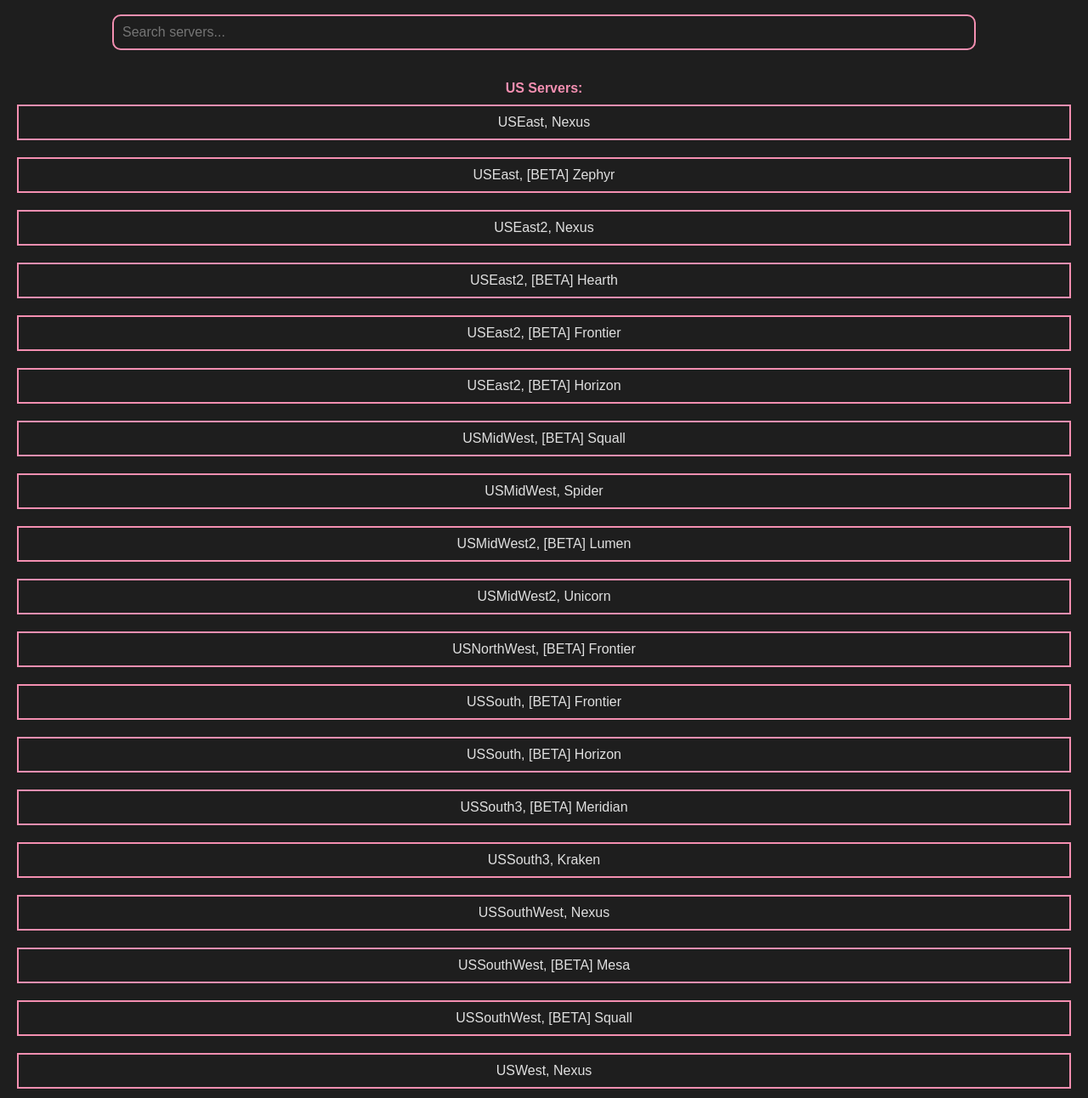
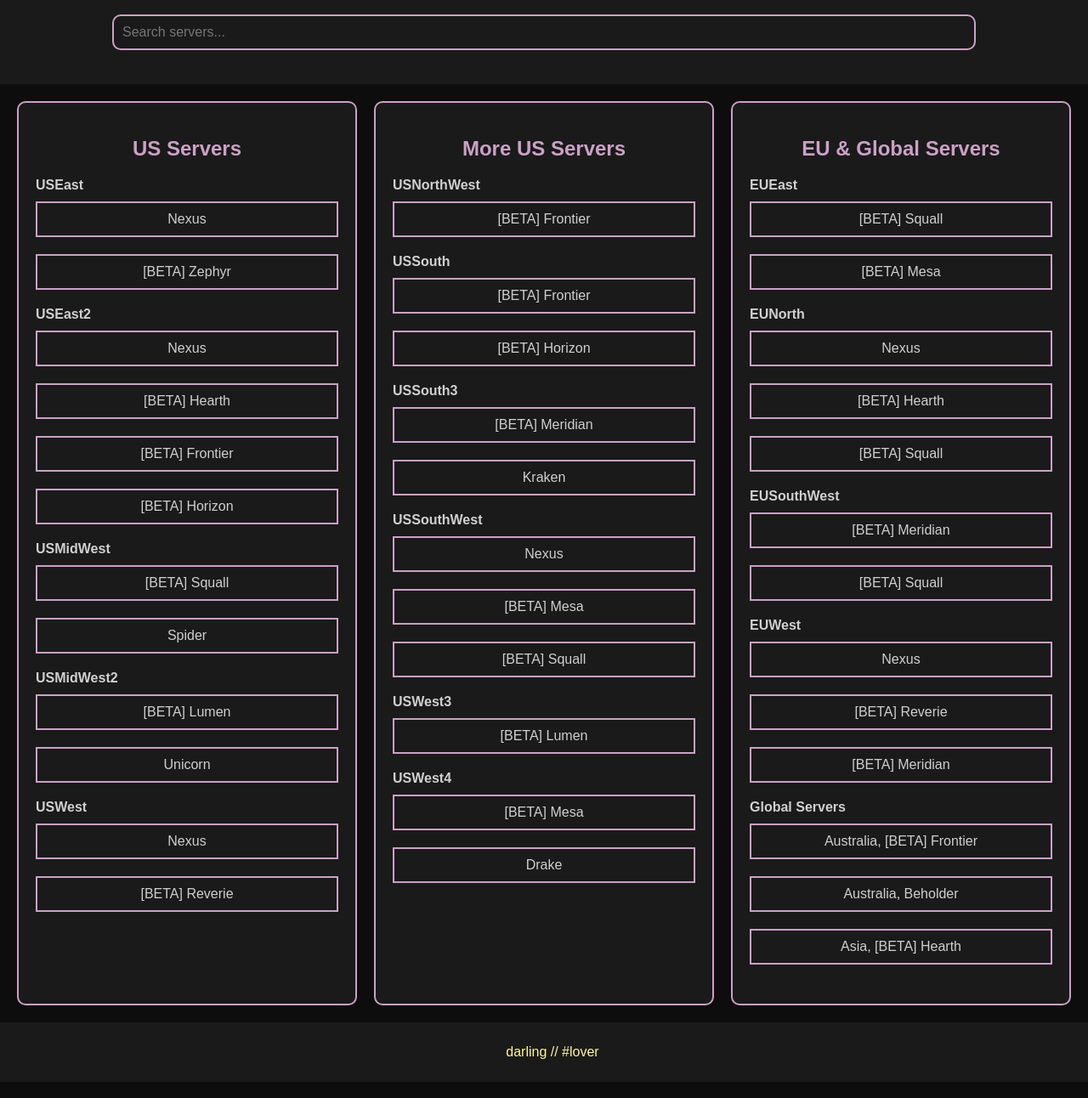
Before and after one commit to jeff-zhou8/rotmg-ips, a website: page frontend/public/index.html in a window 1280 px wide. Shown: the part 68-1360 px from the top of the page at 85% size. Drawn offline with Linux system fonts and the light colour scheme.

Commit message:
Release v1.0.0

````diff
--- a/backend/server.js
+++ b/backend/server.js
@@ -14,7 +14,7 @@ app.use(express.static(path.join(__dirname, '../frontend/public')));
 // API Routes
 app.use('/api', routes);
 
-// Serve index.html for any other route
+// Catch-all route to serve frontend's index.html
 app.get('*', (req, res) => {
   res.sendFile(path.join(__dirname, '../frontend/public/index.html'));
 });
--- a/frontend/package.json
+++ b/frontend/package.json
@@ -1,9 +1,9 @@
 {
   "name": "realm-of-the-mad-god-ip-tool-frontend",
   "version": "1.0.0",
-  "description": "Frontend for Realm of the Mad God IP Tool.",
   "scripts": {
-    "start": "http-server public"
+    "start": "http-server public",
+    "build": "echo 'Build step not defined'"
   },
   "dependencies": {
     "http-server": "^14.1.0"
--- a/frontend/public/css/styles.css
+++ b/frontend/public/css/styles.css
@@ -1,16 +1,16 @@
 /* Main body styling */
 body {
     font-family: Arial, sans-serif;
-    background-color: #121212; /* Dark background */
-    color: #E0E0E0; /* Light text */
+    background-color: #0D0D0D; /* Darker background */
+    color: #D0D0D0; /* Light text */
     margin: 0;
     padding: 0;
 }
 
 /* Header */
 header {
-    background-color: #1E1E1E; /* Dark grey header */
-    color: #F48FB1; /* Pastel pink text */
+    background-color: #1A1A1A; /* Dark grey header */
+    color: #CBA1C5; /* Light purple text */
     padding: 20px;
     text-align: center;
 }
@@ -18,10 +18,10 @@ header {
 h1 {
     margin: 0;
     font-size: 2.5em;
-    color: #F48FB1; /* Pastel pink heading */
+    color: #CBA1C5; /* Light purple heading */
 }
 
-/* Navigation bar */
+/* Navigation */
 nav {
     margin-top: 20px;
 }
@@ -30,9 +30,9 @@ input[type="text"] {
     width: 80%;
     padding: 10px;
     margin-bottom: 20px;
-    border: 2px solid #F48FB1; /* Pastel pink border */
-    background-color: #1E1E1E; /* Dark input background */
-    color: #E0E0E0;
+    border: 2px solid #CBA1C5; /* Purple border */
+    background-color: #1A1A1A;
+    color: #D0D0D0;
     border-radius: 10px;
     font-size: 16px;
 }
@@ -49,33 +49,36 @@ li {
 
 /* Button styling */
 button {
-    background-color: #1E1E1E; /* Dark button */
-    border: 2px solid #F48FB1; /* Pastel pink border */
-    color: #E0E0E0;
+    background-color: #1A1A1A;
+    border: 2px solid #CBA1C5;
+    color: #D0D0D0;
     padding: 10px;
     width: 100%;
     margin-bottom: 10px;
     font-size: 16px;
     cursor: pointer;
     transition: background-color 0.3s ease, border-color 0.3s ease;
+    position: relative;
 }
 
 button:hover {
-    background-color: #333; /* Darker background on hover */
-    border-color: #FFCC80; /* Pastel orange hover effect */
+    background-color: #292929;
+    border-color: #9A72B0; /* Darker purple on hover */
 }
 
+/* IP reveal on hover */
 button span {
     color: #CE93D8; /* Pastel purple for IPs */
     visibility: hidden;
     opacity: 0;
     transition: opacity 0.3s ease;
+    position: absolute;
+    top: 50%;
+    left: 50%;
+    transform: translate(-50%, -50%);
 }
 
 button:hover span {
-    visibility:### **styles.css** (continued):
-
-```css
     visibility: visible;
     opacity: 1;
 }
@@ -95,29 +98,50 @@ main {
 .column {
     width: 30%;
     padding: 20px;
-    background-color: #1E1E1E; /* Dark background for columns */
-    border: 2px solid #F48FB1; /* Pastel pink border */
+    background-color: #1A1A1A;
+    border: 2px solid #CBA1C5;
     border-radius: 10px;
 }
 
 .column h2 {
     text-align: center;
-    color: #F48FB1; /* Pastel pink section headings */
+    color: #CBA1C5;
 }
 
-/* Footer */
-footer {
-    background-color: #1E1E1E;
-    color: #FFF59D;
-    text-align: center;
-    padding: 10px;
-    width: 100%;
+/* Notification popup */
+#notification {
+    display: none;
+    position: fixed;
+    bottom: 20px;
+    right: 20px;
+    background-color: #2F2F2F;
+    color: #D0D0D0;
+    padding: 15px 20px;
+    border-radius: 8px;
+    font-size: 14px;
+    z-index: 1000;
+}
+
+#notification.show {
+    display: block;
+    animation: fadein 0.5s, fadeout 0.5s 4.5s;
+}
+
+/* Animation for notification */
+@keyframes fadein {
+    from { bottom: 0; opacity: 0; }
+    to { bottom: 20px; opacity: 1; }
+}
+
+@keyframes fadeout {
+    from { bottom: 20px; opacity: 1; }
+    to { bottom: 0; opacity: 0; }
 }
 
 /* Modern scrollbar styling */
 body {
     scrollbar-width: thin;
-    scrollbar-color: #888 #1E1E1E; /* Grey scrollbar on dark background */
+    scrollbar-color: #888 #1A1A1A;
 }
 
 body::-webkit-scrollbar {
@@ -125,8 +149,17 @@ body::-webkit-scrollbar {
 }
 
 body::-webkit-scrollbar-thumb {
-    background-color: #888; /* Grey scrollbar thumb */
+    background-color: #888;
     border-radius: 10px;
+}
+
+/* Footer */
+footer {
+    background-color: #1A1A1A;
+    color: #FFF59D;
+    text-align: center;
+    padding: 10px;
+    width: 100%;
 }
 
 /* Responsive Design */
--- a/frontend/public/index.html
+++ b/frontend/public/index.html
@@ -1,5 +1,6 @@
 <!DOCTYPE html>
 <html lang="en">
+
 <head>
     <meta charset="UTF-8">
     <meta name="viewport" content="width=device-width, initial-scale=1.0">
@@ -7,64 +8,108 @@
     <link rel="stylesheet" href="css/styles.css">
     <script src="js/script.js" defer></script>
 </head>
+
 <body>
     <header>
         <h1>Realm of the Mad God Server IPs</h1>
         <nav>
             <input type="text" id="searchInput" placeholder="Search servers..." onkeyup="filterServers()">
-            <ul id="serverList">
-                <li><strong>US Servers:</strong></li>
-                <li><button onclick="copyToClipboard('54.234.226.24')">USEast, Nexus</button></li>
-                <li><button onclick="copyToClipboard('3.87.200.184')">USEast, [BETA] Zephyr</button></li>
-                <li><button onclick="copyToClipboard('54.209.152.223')">USEast2, Nexus</button></li>
-                <li><button onclick="copyToClipboard('3.92.186.173')">USEast2, [BETA] Hearth</button></li>
-                <li><button onclick="copyToClipboard('54.196.48.20')">USEast2, [BETA] Frontier</button></li>
-                <li><button onclick="copyToClipboard('44.212.54.81')">USEast2, [BETA] Horizon</button></li>
-                <li><button onclick="copyToClipboard('18.223.98.102')">USMidWest, [BETA] Squall</button></li>
-                <li><button onclick="copyToClipboard('3.132.215.145')">USMidWest, Spider</button></li>
-                <li><button onclick="copyToClipboard('3.129.66.248')">USMidWest2, [BETA] Lumen</button></li>
-                <li><button onclick="copyToClipboard('3.131.99.10')">USMidWest2, Unicorn</button></li>
-                <li><button onclick="copyToClipboard('3.89.23.211')">USNorthWest, [BETA] Frontier</button></li>
-                <li><button onclick="copyToClipboard('54.152.253.238')">USSouth, [BETA] Frontier</button></li>
-                <li><button onclick="copyToClipboard('44.203.254.167')">USSouth, [BETA] Horizon</button></li>
-                <li><button onclick="copyToClipboard('54.235.225.178')">USSouth3, [BETA] Meridian</button></li>
-                <li><button onclick="copyToClipboard('52.90.113.152')">USSouth3, Kraken</button></li>
-                <li><button onclick="copyToClipboard('54.153.13.68')">USSouthWest, Nexus</button></li>
-                <li><button onclick="copyToClipboard('18.144.31.150')">USSouthWest, [BETA] Mesa</button></li>
-                <li><button onclick="copyToClipboard('54.219.211.167')">USSouthWest, [BETA] Squall</button></li>
-                <li><button onclick="copyToClipboard('54.86.47.176')">USWest, Nexus</button></li>
-                <li><button onclick="copyToClipboard('52.55.11.175')">USWest, [BETA] Reverie</button></li>
-                <li><button onclick="copyToClipboard('54.165.81.87')">USWest, Chimera</button></li>
-                <li><button onclick="copyToClipboard('13.56.194.53')">USWest3, [BETA] Lumen</button></li>
-                <li><button onclick="copyToClipboard('3.92.207.94')">USWest4, [BETA] Mesa</button></li>
-                <li><button onclick="copyToClipboard('3.82.104.152')">USWest4, Drake</button></li>
-                <li><strong>EU Servers:</strong></li>
-                <li><button onclick="copyToClipboard('3.75.237.52')">EUEast, [BETA] Squall</button></li>
-                <li><button onclick="copyToClipboard('3.75.237.52')">EUEast, [BETA] Mesa</button></li>
-                <li><button onclick="copyToClipboard('18.159.133.120')">EUNorth, Nexus</button></li>
-                <li><button onclick="copyToClipboard('18.192.176.238')">EUNorth, [BETA] Hearth</button></li>
-                <li><button onclick="copyToClipboard('18.192.176.238')">EUNorth, [BETA] Squall</button></li>
-                <li><button onclick="copyToClipboard('13.38.65.203')">EUSouthWest, [BETA] Meridian</button></li>
-                <li><button onclick="copyToClipboard('13.38.65.203')">EUSouthWest, [BETA] Squall</button></li>
-                <li><button onclick="copyToClipboard('15.237.60.223')">EUWest, Nexus</button></li>
-                <li><button onclick="copyToClipboard('15.188.239.201')">EUWest, [BETA] Reverie</button></li>
-                <li><button onclick="copyToClipboard('15.188.239.201')">EUWest, [BETA] Meridian</button></li>
-                <li><button onclick="copyToClipboard('52.16.86.215')">EUWest2, Nexus</button></li>
-                <li><button onclick="copyToClipboard('18.201.149.221')">EUWest2, [BETA] Lumen</button></li>
-                <li><strong>Global Servers:</strong></li>
-                <li><button onclick="copyToClipboard('13.211.79.144')">Australia, [BETA] Frontier</button></li>
-                <li><button onclick="copyToClipboard('3.25.164.73')">Australia, Beholder</button></li>
-                <li><button onclick="copyToClipboard('54.251.13.215')">Asia, [BETA] Hearth</button></li>
-            </ul>
         </nav>
     </header>
 
     <main class="container">
-        <div id="searchResults" class="search-results"></div>
+        <section class="server-columns">
+            <div class="column">
+                <h2>US Servers</h2>
+                <ul>
+                    <li><strong>USEast</strong></li>
+                    <li><button onclick="copyToClipboard('54.234.226.24')">Nexus</button></li>
+                    <li><button onclick="copyToClipboard('3.87.200.184')">[BETA] Zephyr</button></li>
+
+                    <li><strong>USEast2</strong></li>
+                    <li><button onclick="copyToClipboard('54.209.152.223')">Nexus</button></li>
+                    <li><button onclick="copyToClipboard('3.92.186.173')">[BETA] Hearth</button></li>
+                    <li><button onclick="copyToClipboard('54.196.48.20')">[BETA] Frontier</button></li>
+                    <li><button onclick="copyToClipboard('44.212.54.81')">[BETA] Horizon</button></li>
+
+                    <li><strong>USMidWest</strong></li>
+                    <li><button onclick="copyToClipboard('18.223.98.102')">[BETA] Squall</button></li>
+                    <li><button onclick="copyToClipboard('3.132.215.145')">Spider</button></li>
+
+                    <li><strong>USMidWest2</strong></li>
+                    <li><button onclick="copyToClipboard('3.129.66.248')">[BETA] Lumen</button></li>
+                    <li><button onclick="copyToClipboard('3.131.99.10')">Unicorn</button></li>
+
+                    <li><strong>USWest</strong></li>
+                    <li><button onclick="copyToClipboard('54.86.47.176')">Nexus</button></li>
+                    <li><button onclick="copyToClipboard('52.55.11.175')">[BETA] Reverie</button></li>
+                </ul>
+            </div>
+
+            <div class="column">
+                <h2>More US Servers</h2>
+                <ul>
+                    <li><strong>USNorthWest</strong></li>
+                    <li><button onclick="copyToClipboard('3.89.23.211')">[BETA] Frontier</button></li>
+
+                    <li><strong>USSouth</strong></li>
+                    <li><button onclick="copyToClipboard('54.152.253.238')">[BETA] Frontier</button></li>
+                    <li><button onclick="copyToClipboard('44.203.254.167')">[BETA] Horizon</button></li>
+
+                    <li><strong>USSouth3</strong></li>
+                    <li><button onclick="copyToClipboard('54.235.225.178')">[BETA] Meridian</button></li>
+                    <li><button onclick="copyToClipboard('52.90.113.152')">Kraken</button></li>
+
+                    <li><strong>USSouthWest</strong></li>
+                    <li><button onclick="copyToClipboard('54.153.13.68')">Nexus</button></li>
+                    <li><button onclick="copyToClipboard('18.144.31.150')">[BETA] Mesa</button></li>
+                    <li><button onclick="copyToClipboard('54.219.211.167')">[BETA] Squall</button></li>
+
+                    <li><strong>USWest3</strong></li>
+                    <li><button onclick="copyToClipboard('13.56.194.53')">[BETA] Lumen</button></li>
+
+                    <li><strong>USWest4</strong></li>
+                    <li><button onclick="copyToClipboard('3.92.207.94')">[BETA] Mesa</button></li>
+                    <li><button onclick="copyToClipboard('3.82.104.152')">Drake</button></li>
+                </ul>
+            </div>
+
+            <div class="column">
+                <h2>EU & Global Servers</h2>
+                <ul>
+                    <li><strong>EUEast</strong></li>
+                    <li><button onclick="copyToClipboard('3.75.237.52')">[BETA] Squall</button></li>
+                    <li><button onclick="copyToClipboard('3.75.237.52')">[BETA] Mesa</button></li>
+
+                    <li><strong>EUNorth</strong></li>
+                    <li><button onclick="copyToClipboard('18.159.133.120')">Nexus</button></li>
+                    <li><button onclick="copyToClipboard('18.192.176.238')">[BETA] Hearth</button></li>
+                    <li><button onclick="copyToClipboard('18.192.176.238')">[BETA] Squall</button></li>
+
+                    <li><strong>EUSouthWest</strong></li>
+                    <li><button onclick="copyToClipboard('13.38.65.203')">[BETA] Meridian</button></li>
+                    <li><button onclick="copyToClipboard('13.38.65.203')">[BETA] Squall</button></li>
+
+                    <li><strong>EUWest</strong></li>
+                    <li><button onclick="copyToClipboard('15.237.60.223')">Nexus</button></li>
+                    <li><button onclick="copyToClipboard('15.188.239.201')">[BETA] Reverie</button></li>
+                    <li><button onclick="copyToClipboard('15.188.239.201')">[BETA] Meridian</button></li>
+
+                    <li><strong>Global Servers</strong></li>
+                    <li><button onclick="copyToClipboard('13.211.79.144')">Australia, [BETA] Frontier</button></li>
+                    <li><button onclick="copyToClipboard('3.25.164.73')">Australia, Beholder</button></li>
+                    <li><button onclick="copyToClipboard('54.251.13.215')">Asia, [BETA] Hearth</button></li>
+                </ul>
+            </div>
+        </section>
     </main>
 
     <footer>
-        <p>© 2024 Realm of the Mad God IP Tool</p>
+        <p>darling // #lover</p>
     </footer>
+
+    <!-- Notification -->
+    <div id="notification">IP copied succesfully.</div>
 </body>
+
 </html>
--- a/frontend/public/js/script.js
+++ b/frontend/public/js/script.js
@@ -1,16 +1,50 @@
+let notificationShown = false;
+
 function copyToClipboard(text) {
     navigator.clipboard.writeText(text).then(() => {
+        if (!notificationShown) {
+            showNotification();
+            notificationShown = true;
+        }
         alert(`Copied ${text} to clipboard!`);
     }).catch(err => {
         console.error('Failed to copy: ', err);
     });
 }
 
+function showNotification() {
+    const notification = document.getElementById("notification");
+    notification.classList.add("show");
+    setTimeout(() => {
+        notification.classList.remove("show");
+    }, 5000);
+}
+
 function filterServers() {
     const input = document.getElementById('searchInput').value.toLowerCase();
-    const buttons = document.querySelectorAll('#serverList button');
+    const buttons = document.querySelectorAll('button');
     buttons.forEach(button => {
         const text = button.textContent.toLowerCase();
-        button.style.display = text.includes(input) ? '' : 'none';
-    });
-}
+        buttonHere's the **final version of all necessary files** with the advised changes implemented for deployment through Railway.
+
+---
+
+### **Final Files**:
+
+1. **Root `package.json`**
+2. **Backend `server.js`**
+3. **Backend `routes.js`**
+4. **Frontend `package.json`**
+5. **`Dockerfile`**
+6. **`nixpacks.toml`**
+7. **`.gitignore`**
+8. **Final `styles.css`** (with hover effects, notifications, and responsiveness)
+9. **Final `script.js`** (for clipboard, filtering, and notifications)
+
+You can now push these changes to GitHub and deploy via Railway using:
+
+```bash
+git add .
+git commit -m "Final version"
+git push origin master
+railway up
````
Also changed, not shown: package.json (+17 -2 lines), README.md, 1 other file.
